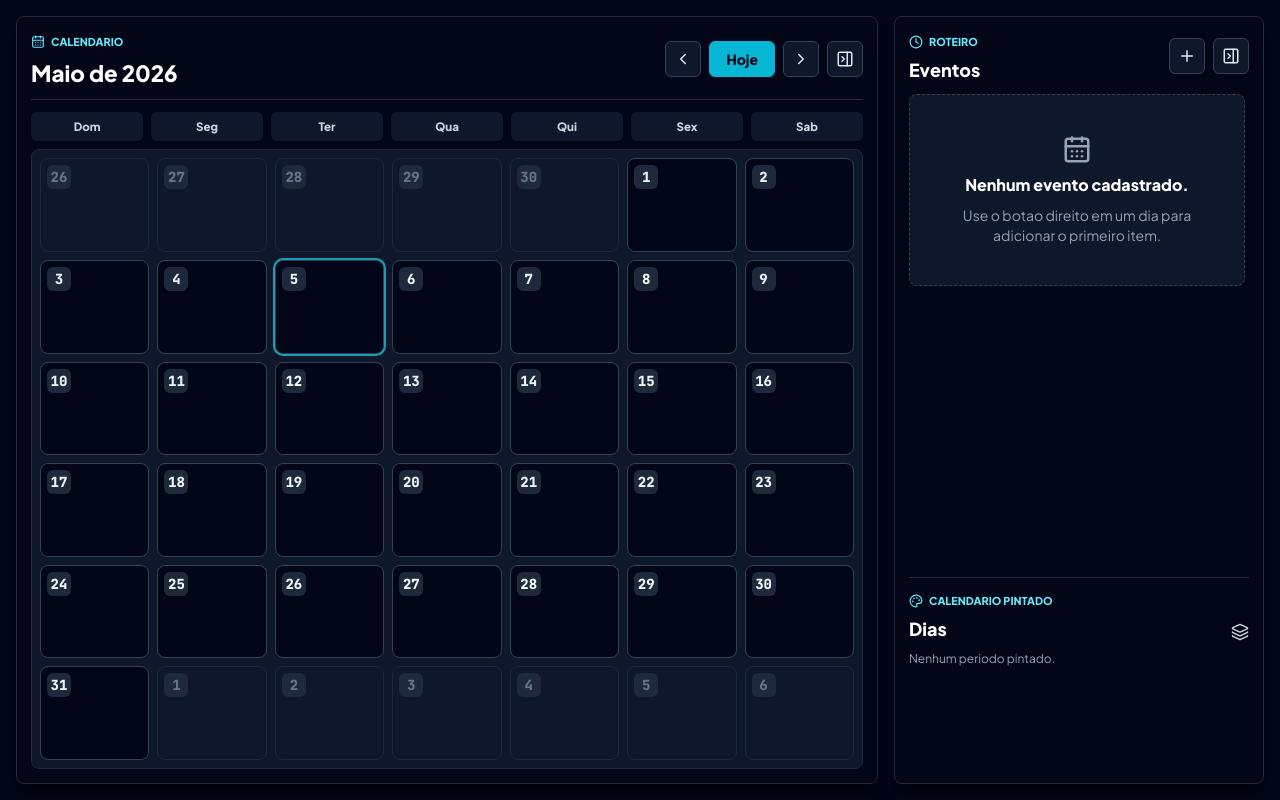
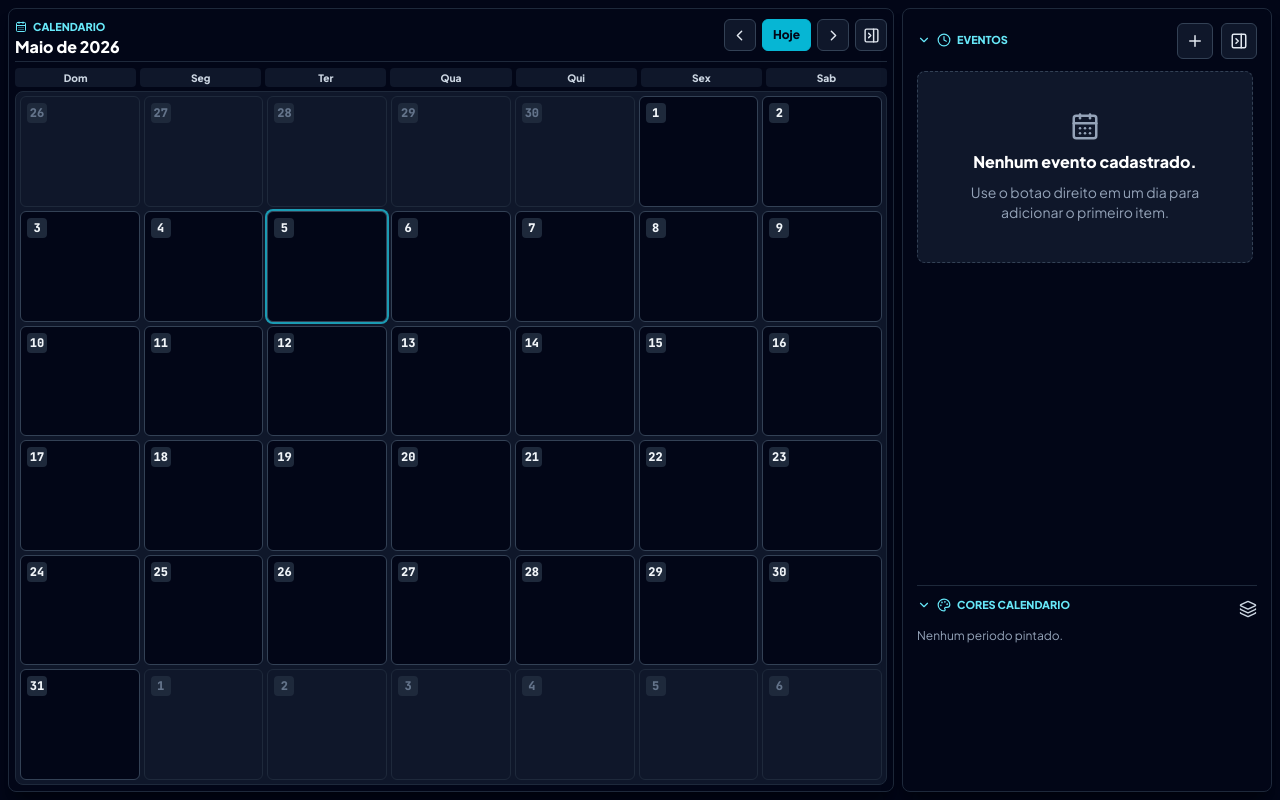
Before and after one commit to guilhermerebelo/calender, a React (Vite) app: page / in a window 1280 px wide. Both pictures are taken after a click on the button 1231 px from the left and 59 px from the top of the page. Built offline with nearby package versions, Linux system fonts and the light colour scheme.

Commit message:
feat: enhance event and painted period management with editing capabilities

```diff
--- a/src/App.tsx
+++ b/src/App.tsx
@@ -9,11 +9,9 @@ import { defaultColor } from "./constants";
 import { eachDateKeyInRange, fullDateLabel } from "./dateUtils";
 import {
   loadEvents,
-  loadExpandedDays,
   loadPaintedPeriods,
   loadRightPanelOpen,
   saveEvents,
-  saveExpandedDays,
   savePaintedPeriods,
   saveRightPanelOpen,
 } from "./storage";
@@ -42,11 +40,11 @@ export function App() {
   const [visibleMonth, setVisibleMonth] = useState(() => new Date());
   const [events, setEvents] = useState<TravelEvent[]>(() => loadEvents());
   const [paintedPeriods, setPaintedPeriods] = useState<PaintedPeriod[]>(() => loadPaintedPeriods());
-  const [expandedDays, setExpandedDays] = useState<Set<string>>(() => new Set(loadExpandedDays()));
   const [selection, setSelection] = useState<DaySelection | null>(null);
   const [contextMenu, setContextMenu] = useState<({ x: number; y: number; date: string } & DateRange) | null>(null);
   const [dayViewDate, setDayViewDate] = useState<string | null>(null);
   const [editingEvent, setEditingEvent] = useState<TravelEvent | null>(null);
+  const [editingPaintedPeriod, setEditingPaintedPeriod] = useState<PaintedPeriod | null>(null);
   const [draft, setDraft] = useState<EventDraft | null>(null);
   const [paintDraft, setPaintDraft] = useState<PaintDraft | null>(null);
   const [paintError, setPaintError] = useState("");
@@ -55,7 +53,6 @@ export function App() {
 
   useEffect(() => saveEvents(events), [events]);
   useEffect(() => savePaintedPeriods(paintedPeriods), [paintedPeriods]);
-  useEffect(() => saveExpandedDays([...expandedDays]), [expandedDays]);
   useEffect(() => saveRightPanelOpen(rightPanelOpen), [rightPanelOpen]);
 
   useEffect(() => {
@@ -100,6 +97,7 @@ export function App() {
     setPaintDraft(null);
     setDayViewDate(null);
     setEditingEvent(null);
+    setEditingPaintedPeriod(null);
     setColorPopoverOpen(false);
     setPaintError("");
   }
@@ -133,6 +131,7 @@ export function App() {
   }
 
   function openPaintCalendar(range: DateRange) {
+    setEditingPaintedPeriod(null);
     setPaintDraft({
       startDate: range.startDate,
       endDate: range.endDate,
@@ -141,6 +140,18 @@ export function App() {
     });
     setPaintError("");
     setContextMenu(null);
+  }
+
+  function openEditPaintedPeriod(period: PaintedPeriod) {
+    setEditingPaintedPeriod(period);
+    setPaintDraft({
+      startDate: period.startDate,
+      endDate: period.endDate,
+      color: period.color,
+      colorName: period.colorName,
+    });
+    setPaintError("");
+    setColorPopoverOpen(false);
   }
 
   function submitEvent(event: FormEvent) {
@@ -183,7 +194,10 @@ export function App() {
     const startDate = paintDraft.startDate <= paintDraft.endDate ? paintDraft.startDate : paintDraft.endDate;
     const endDate = paintDraft.startDate <= paintDraft.endDate ? paintDraft.endDate : paintDraft.startDate;
     const selectedDays = eachDateKeyInRange(startDate, endDate);
-    const paintedDays = new Set(paintedPeriods.flatMap((period) => eachDateKeyInRange(period.startDate, period.endDate)));
+    const otherPaintedPeriods = editingPaintedPeriod
+      ? paintedPeriods.filter((period) => period.id !== editingPaintedPeriod.id)
+      : paintedPeriods;
+    const paintedDays = new Set(otherPaintedPeriods.flatMap((period) => eachDateKeyInRange(period.startDate, period.endDate)));
     const blockedDay = selectedDays.find((day) => paintedDays.has(day));
 
     if (blockedDay) {
@@ -191,6 +205,21 @@ export function App() {
       return;
     }
 
+    if (editingPaintedPeriod) {
+      setPaintedPeriods((current) =>
+        current.map((period) =>
+          period.id === editingPaintedPeriod.id
+            ? {
+                ...period,
+                startDate,
+                endDate,
+                color: paintDraft.color,
+                colorName: paintDraft.colorName,
+              }
+            : period
+        )
+      );
+    } else {
       setPaintedPeriods((current) => [
         ...current,
         {
@@ -202,7 +231,9 @@ export function App() {
           createdAt: new Date().toISOString(),
         },
       ]);
+    }
     setPaintDraft(null);
+    setEditingPaintedPeriod(null);
     setColorPopoverOpen(false);
   }
 
@@ -233,22 +264,12 @@ export function App() {
     });
   }
 
-  function toggleDayExpansion(event: MouseEvent<HTMLButtonElement>, date: string) {
-    event.stopPropagation();
-    setExpandedDays((current) => {
-      const next = new Set(current);
-      next.has(date) ? next.delete(date) : next.add(date);
-      return next;
-    });
-  }
-
   return (
     <main className="min-h-screen bg-slate-950 font-sans text-slate-100 lg:h-screen lg:overflow-hidden">
-      <div className={`grid min-h-screen gap-4 p-3 lg:h-screen lg:p-4 ${rightPanelOpen ? "lg:grid-cols-[minmax(0,1fr)_370px]" : "lg:grid-cols-1"}`}>
+      <div className={`grid min-h-screen gap-2 p-1.5 lg:h-screen lg:p-2 ${rightPanelOpen ? "lg:grid-cols-[minmax(0,1fr)_370px]" : "lg:grid-cols-1"}`}>
         <CalendarPanel
           visibleMonth={visibleMonth}
           eventsByDate={eventsByDate}
-          expandedDays={expandedDays}
           paintedPeriods={paintedPeriods}
           rightPanelOpen={rightPanelOpen}
           selectedRange={selection ? { startDate: selection.startDate, endDate: selection.endDate } : null}
@@ -256,8 +277,8 @@ export function App() {
           onRightPanelToggle={() => setRightPanelOpen((open) => !open)}
           onDaySelect={handleDaySelect}
           onDayCreate={(date) => openCreateEvent(date, "09:00", rangeFromSelectionOrDate(date))}
+          onDayView={setDayViewDate}
           onDayContextMenu={handleDayContextMenu}
-          onDayExpansionToggle={toggleDayExpansion}
         />
 
         {rightPanelOpen && (
@@ -266,6 +287,7 @@ export function App() {
             paintedPeriods={sortedPaints}
             onCreateEvent={openCreateEvent}
             onEditEvent={openEditEvent}
+            onEditPaintedPeriod={openEditPaintedPeriod}
             onDeleteEvent={(eventId) => setEvents((current) => current.filter((item) => item.id !== eventId))}
             onDeletePaintedPeriod={(periodId) => setPaintedPeriods((current) => current.filter((item) => item.id !== periodId))}
             onClose={() => setRightPanelOpen(false)}
@@ -295,6 +317,7 @@ export function App() {
           onClose={() => setDayViewDate(null)}
           onCreateEvent={openCreateEvent}
           onEditEvent={openEditEvent}
+          onDeleteEvent={(eventId) => setEvents((current) => current.filter((item) => item.id !== eventId))}
         />
       )}
 
@@ -314,10 +337,12 @@ export function App() {
       {paintDraft && (
         <PaintDialog
           draft={paintDraft}
+          editing={Boolean(editingPaintedPeriod)}
           error={paintError}
           colorPopoverOpen={colorPopoverOpen}
           onClose={() => {
             setPaintDraft(null);
+            setEditingPaintedPeriod(null);
             setPaintError("");
             setColorPopoverOpen(false);
           }}
--- a/src/components/CalendarPanel.tsx
+++ b/src/components/CalendarPanel.tsx
@@ -1,22 +1,19 @@
 import {
   CalendarDays,
-  ChevronDown,
   ChevronLeft,
   ChevronRight,
-  ChevronUp,
   PanelRightClose,
   PanelRightOpen,
 } from "lucide-react";
 import { type KeyboardEvent as ReactKeyboardEvent, type MouseEvent } from "react";
 import { addMonths, buildMonthGrid, isDateKeyInRange, monthLabel } from "../dateUtils";
 import { weekDays } from "../constants";
-import { iconButtonClass, eyebrowClass, panelClass } from "../uiClasses";
+import { eyebrowClass, panelClass } from "../uiClasses";
 import { PaintedPeriod, TravelEvent } from "../types";
 
 type CalendarPanelProps = {
   visibleMonth: Date;
   eventsByDate: Record<string, TravelEvent[]>;
-  expandedDays: Set<string>;
   paintedPeriods: PaintedPeriod[];
   rightPanelOpen: boolean;
   selectedRange: { startDate: string; endDate: string } | null;
@@ -24,14 +21,13 @@ type CalendarPanelProps = {
   onRightPanelToggle: () => void;
   onDaySelect: (event: MouseEvent<HTMLDivElement>, date: string) => void;
   onDayCreate: (date: string) => void;
+  onDayView: (date: string) => void;
   onDayContextMenu: (event: MouseEvent<HTMLDivElement>, date: string) => void;
-  onDayExpansionToggle: (event: MouseEvent<HTMLButtonElement>, date: string) => void;
 };
 
 export function CalendarPanel({
   visibleMonth,
   eventsByDate,
-  expandedDays,
   paintedPeriods,
   rightPanelOpen,
   selectedRange,
@@ -39,10 +35,13 @@ export function CalendarPanel({
   onRightPanelToggle,
   onDaySelect,
   onDayCreate,
+  onDayView,
   onDayContextMenu,
-  onDayExpansionToggle,
 }: CalendarPanelProps) {
   const monthDays = buildMonthGrid(visibleMonth);
+  const maxVisibleEvents = 1;
+  const compactIconButtonClass =
+    "grid h-8 w-8 place-items-center rounded-md border border-slate-700 bg-slate-900 text-slate-200 transition hover:border-cyan-400 hover:bg-cyan-950 hover:text-cyan-100";
 
   function handleDayKeyDown(event: ReactKeyboardEvent<HTMLDivElement>, date: string) {
     if (event.key !== "Enter" && event.key !== " ") return;
@@ -56,55 +55,56 @@ export function CalendarPanel({
   }
 
   return (
-    <section className={`${panelClass} flex min-h-0 flex-col p-3.5`} aria-label="Calendario">
-      <header className="flex min-h-[50px] items-center justify-between gap-3 border-b border-slate-800 pb-3">
+    <section className={`${panelClass} flex min-h-0 flex-col p-1.5`} aria-label="Calendario">
+      <header className="flex min-h-[34px] items-center justify-between gap-2 border-b border-slate-800 pb-1.5">
         <div>
           <span className={`${eyebrowClass} inline-flex items-center gap-1.5`}>
-            <CalendarDays size={14} />
+            <CalendarDays size={12} />
             Calendario
           </span>
-          <h1 className="mt-1 text-[clamp(1.32rem,1.75vw,1.85rem)] font-extrabold leading-tight text-white">
+          <h1 className="text-[clamp(1rem,1.25vw,1.32rem)] font-extrabold leading-none text-white">
             {monthLabel(visibleMonth)}
           </h1>
         </div>
-        <div className="flex items-center gap-2">
-          <button className={iconButtonClass} type="button" onClick={() => onVisibleMonthChange(addMonths(visibleMonth, -1))} aria-label="Mes anterior">
-            <ChevronLeft size={18} />
+        <div className="flex items-center gap-1.5">
+          <button className={compactIconButtonClass} type="button" onClick={() => onVisibleMonthChange(addMonths(visibleMonth, -1))} aria-label="Mes anterior">
+            <ChevronLeft size={17} />
           </button>
           <button
-            className="h-9 rounded-md border border-cyan-500 bg-cyan-500 px-4 text-sm font-extrabold text-slate-950 transition hover:border-cyan-300 hover:bg-cyan-300"
+            className="h-8 rounded-md border border-cyan-500 bg-cyan-500 px-2.5 text-xs font-extrabold text-slate-950 transition hover:border-cyan-300 hover:bg-cyan-300"
             type="button"
             onClick={() => onVisibleMonthChange(new Date())}
           >
             Hoje
           </button>
-          <button className={iconButtonClass} type="button" onClick={() => onVisibleMonthChange(addMonths(visibleMonth, 1))} aria-label="Proximo mes">
-            <ChevronRight size={18} />
+          <button className={compactIconButtonClass} type="button" onClick={() => onVisibleMonthChange(addMonths(visibleMonth, 1))} aria-label="Proximo mes">
+            <ChevronRight size={17} />
           </button>
           <button
-            className={iconButtonClass}
+            className={compactIconButtonClass}
             type="button"
             onClick={onRightPanelToggle}
             aria-label={rightPanelOpen ? "Fechar painel direito" : "Abrir painel direito"}
             title={rightPanelOpen ? "Fechar painel" : "Abrir painel"}
           >
-            {rightPanelOpen ? <PanelRightClose size={18} /> : <PanelRightOpen size={18} />}
+            {rightPanelOpen ? <PanelRightClose size={17} /> : <PanelRightOpen size={17} />}
           </button>
         </div>
       </header>
 
-      <div className="mt-3 grid grid-cols-7 gap-2">
+      <div className="mt-1.5 grid grid-cols-7 gap-1">
         {weekDays.map((day) => (
-          <span className="rounded-md bg-slate-900 px-2 py-1.5 text-center text-[0.72rem] font-black text-slate-300" key={day}>
+          <span className="rounded bg-slate-900 px-1.5 py-0.5 text-center text-[0.64rem] font-black text-slate-300" key={day}>
             {day}
           </span>
         ))}
       </div>
 
-      <div className="mt-2 grid min-h-[520px] flex-1 grid-cols-7 grid-rows-6 gap-2 overflow-hidden rounded-lg border border-slate-800 bg-slate-900 p-2 lg:min-h-0 lg:max-h-[calc(100vh-118px)]">
+      <div className="mt-1 grid min-h-[600px] flex-1 grid-cols-7 grid-rows-6 gap-1 overflow-hidden rounded-lg border border-slate-800 bg-slate-900 p-1 lg:min-h-0 lg:max-h-[calc(100vh-66px)]">
         {monthDays.map((day) => {
           const dayEvents = eventsByDate[day.key] ?? [];
-          const expanded = expandedDays.has(day.key);
+          const visibleEvents = dayEvents.slice(0, maxVisibleEvents);
+          const hiddenEvents = Math.max(0, dayEvents.length - visibleEvents.length);
           const painted = paintForDay(day.key);
           const selected = selectedRange ? isDateKeyInRange(day.key, selectedRange.startDate, selectedRange.endDate) : false;
           const paintedStyle = painted
@@ -116,7 +116,7 @@ export function CalendarPanel({
 
           return (
             <div
-              className={`min-h-0 cursor-pointer overflow-hidden rounded-lg border p-1.5 text-left outline-none transition hover:-translate-y-0.5 hover:border-cyan-400 hover:shadow-md hover:shadow-cyan-950/40 ${
+              className={`relative flex min-h-0 cursor-pointer flex-col justify-center overflow-hidden rounded-md border px-1.5 pb-1.5 pt-6 text-left outline-none transition hover:border-cyan-400 hover:shadow-md hover:shadow-cyan-950/40 ${
                 day.inCurrentMonth ? "border-slate-700 bg-slate-950 text-slate-100" : "border-slate-800 bg-slate-900 text-slate-500"
               } ${day.isToday ? "ring-2 ring-cyan-400/70" : ""} ${selected ? "border-cyan-300 bg-cyan-500/15 shadow-inner shadow-cyan-950/60" : ""}`}
               key={day.key}
@@ -129,30 +129,37 @@ export function CalendarPanel({
               style={paintedStyle}
               tabIndex={0}
             >
-              <div className="flex items-center justify-between gap-1">
-                <span className="grid h-6 w-6 place-items-center rounded-md bg-slate-800 font-mono text-sm font-black">{day.date.getDate()}</span>
-                <div className="flex items-center gap-1">
-                  {painted && <span className="h-2 w-2 rounded-full" style={{ backgroundColor: painted.color }} title={painted.colorName} />}
-                  {dayEvents.length > 0 && (
+              <span className="absolute left-1.5 top-1.5 grid h-5 w-5 place-items-center rounded bg-slate-800 font-mono text-xs font-black">{day.date.getDate()}</span>
+              {painted && <span className="absolute right-1.5 top-2 h-2 w-2 rounded-full" style={{ backgroundColor: painted.color }} title={painted.colorName} />}
+              {dayEvents.length > 0 && (
+                <div className="flex min-w-0 flex-col gap-1">
+                  {visibleEvents.map((event) => (
                     <button
-                      className="inline-flex h-6 items-center gap-1 rounded-md border border-slate-700 bg-slate-900 px-1.5 text-[0.72rem] font-black text-slate-300 hover:bg-cyan-950 hover:text-cyan-100"
+                      className="block min-h-[20px] w-full truncate rounded border border-cyan-500/25 bg-cyan-500/10 px-1.5 py-0.5 text-left text-xs leading-tight text-cyan-100 hover:border-cyan-400 hover:bg-cyan-950"
+                      key={event.id}
                       type="button"
-                      onClick={(event) => onDayExpansionToggle(event, day.key)}
-                      aria-label="Mostrar eventos"
+                      onClick={(clickEvent) => {
+                        clickEvent.stopPropagation();
+                        onDayView(day.key);
+                      }}
+                      aria-label={`Ver agenda de ${day.date.getDate()}`}
                     >
-                      <span>{dayEvents.length}</span>
-                      {expanded ? <ChevronUp size={14} /> : <ChevronDown size={14} />}
+                      {event.title}
+                    </button>
+                  ))}
+                  {hiddenEvents > 0 && (
+                    <button
+                      className="h-[20px] w-full truncate rounded border border-slate-700 bg-slate-900 px-1.5 text-left text-xs font-black leading-tight text-cyan-200 hover:border-cyan-400 hover:bg-cyan-950 hover:text-cyan-100"
+                      type="button"
+                      onClick={(event) => {
+                        event.stopPropagation();
+                        onDayView(day.key);
+                      }}
+                      aria-label={`Ver todos os eventos de ${day.date.getDate()}`}
+                    >
+                      +{hiddenEvents} eventos
                     </button>
                   )}
-                </div>
-              </div>
-              {expanded && (
-                <div className="mt-1.5 flex min-w-0 flex-col gap-1">
-                  {dayEvents.map((event) => (
-                    <span className="block truncate rounded border border-cyan-500/30 bg-cyan-500/10 px-1.5 py-1 text-[0.68rem] text-cyan-100" key={event.id}>
-                      {event.title}
-                    </span>
-                  ))}
                 </div>
               )}
             </div>
--- a/src/components/EventsPanel.tsx
+++ b/src/components/EventsPanel.tsx
@@ -1,4 +1,5 @@
-import { CalendarDays, Clock, Edit3, Layers, MessageSquare, Palette, PanelRightClose, Plus, Trash2 } from "lucide-react";
+import { CalendarDays, ChevronDown, ChevronRight, Clock, Edit3, Layers, MessageSquare, Palette, PanelRightClose, Plus, Trash2 } from "lucide-react";
+import { useState } from "react";
 import { fullDateLabel, toDateKey } from "../dateUtils";
 import { eyebrowClass, iconButtonClass, metaClass, miniButtonClass, panelClass } from "../uiClasses";
 import { PaintedPeriod, TravelEvent } from "../types";
@@ -8,6 +9,7 @@ type EventsPanelProps = {
   paintedPeriods: PaintedPeriod[];
   onCreateEvent: (date: string) => void;
   onEditEvent: (event: TravelEvent) => void;
+  onEditPaintedPeriod: (period: PaintedPeriod) => void;
   onDeleteEvent: (eventId: string) => void;
   onDeletePaintedPeriod: (periodId: string) => void;
   onClose: () => void;
@@ -18,10 +20,14 @@ export function EventsPanel({
   paintedPeriods,
   onCreateEvent,
   onEditEvent,
+  onEditPaintedPeriod,
   onDeleteEvent,
   onDeletePaintedPeriod,
   onClose,
 }: EventsPanelProps) {
+  const [eventsOpen, setEventsOpen] = useState(true);
+  const [paintedOpen, setPaintedOpen] = useState(true);
+
   function eventDateLabel(event: TravelEvent) {
     return event.startDate === event.endDate
       ? fullDateLabel(event.startDate)
@@ -29,15 +35,16 @@ export function EventsPanel({
   }
 
   return (
-    <aside className={`${panelClass} flex min-h-[420px] flex-col p-3.5`} aria-label="Eventos cadastrados">
+    <aside className={`${panelClass} flex min-h-[420px] flex-col gap-2 p-3.5`} aria-label="Eventos cadastrados">
+      <section className={`flex min-h-0 flex-col ${eventsOpen ? "flex-1" : "shrink-0"}`}>
         <div className="flex items-center justify-between gap-3">
-        <div>
+          <button className="min-w-0 text-left" type="button" onClick={() => setEventsOpen((open) => !open)} aria-expanded={eventsOpen}>
             <span className={`${eyebrowClass} inline-flex items-center gap-1.5`}>
+              {eventsOpen ? <ChevronDown size={14} /> : <ChevronRight size={14} />}
               <Clock size={14} />
-            Roteiro
+              Eventos
             </span>
-          <h2 className="mt-1 text-lg font-extrabold leading-tight text-white">Eventos</h2>
-        </div>
+          </button>
           <div className="flex items-center gap-2">
             <button className={iconButtonClass} type="button" onClick={() => onCreateEvent(toDateKey(new Date()))} aria-label="Adicionar evento">
               <Plus size={18} />
@@ -48,6 +55,7 @@ export function EventsPanel({
           </div>
         </div>
 
+        {eventsOpen && (
           <div className="mt-3 flex min-h-0 flex-1 flex-col gap-2.5 overflow-auto pr-1">
             {events.length === 0 && (
               <div className="grid min-h-48 place-items-center content-center gap-2 rounded-lg border border-dashed border-slate-700 bg-slate-900 p-5 text-center text-slate-400">
@@ -91,18 +99,22 @@ export function EventsPanel({
               </article>
             ))}
           </div>
+        )}
+      </section>
 
-      <div className="mt-3 flex max-h-[34vh] min-h-48 flex-col border-t border-slate-800 pt-3">
+      <section className={`flex min-h-0 flex-col border-t border-slate-800 pt-2 ${paintedOpen ? "max-h-[42vh] min-h-48" : "shrink-0"}`}>
         <div className="flex items-end justify-between gap-3">
-          <div>
+          <button className="min-w-0 text-left" type="button" onClick={() => setPaintedOpen((open) => !open)} aria-expanded={paintedOpen}>
             <span className={`${eyebrowClass} inline-flex items-center gap-1.5`}>
+              {paintedOpen ? <ChevronDown size={14} /> : <ChevronRight size={14} />}
               <Palette size={14} />
-              Calendario pintado
+              Cores calendario
             </span>
-            <h2 className="mt-1 text-lg font-extrabold leading-tight text-white">Dias</h2>
+          </button>
+          <Layers className="shrink-0 text-slate-300" size={18} />
         </div>
-          <Layers className="text-slate-300" size={18} />
-        </div>
+
+        {paintedOpen && (
           <div className="mt-2.5 flex flex-col gap-2 overflow-auto pr-1">
             {paintedPeriods.length === 0 && <p className="text-xs text-slate-400">Nenhum periodo pintado.</p>}
             {paintedPeriods.map((period) => (
@@ -113,6 +125,10 @@ export function EventsPanel({
                   <span className="block text-xs text-slate-400">{fullDateLabel(period.startDate)}</span>
                   {period.startDate !== period.endDate && <span className="block text-xs text-slate-400">{fullDateLabel(period.endDate)}</span>}
                 </div>
+                <div className="flex gap-1.5">
+                  <button className={miniButtonClass} type="button" onClick={() => onEditPaintedPeriod(period)} aria-label="Editar pintura">
+                    <Edit3 size={14} />
+                  </button>
                   <button
                     className={`${miniButtonClass} hover:border-red-400 hover:bg-red-950 hover:text-red-200`}
                     type="button"
@@ -121,10 +137,12 @@ export function EventsPanel({
                   >
                     <Trash2 size={14} />
                   </button>
+                </div>
               </article>
             ))}
           </div>
-      </div>
+        )}
+      </section>
     </aside>
   );
 }
--- a/src/storage.ts
+++ b/src/storage.ts
@@ -3,7 +3,6 @@ import { nextHour } from "./timeUtils";
 
 const EVENTS_STORAGE_KEY = "calender:eventos";
 const PAINT_STORAGE_KEY = "calender:pinturas";
-const EXPANDED_DAYS_STORAGE_KEY = "calender:dias-expandidos";
 const RIGHT_PANEL_OPEN_STORAGE_KEY = "calender:painel-direito-aberto";
 
 function isDateKey(value: unknown): value is string {
@@ -96,21 +95,6 @@ export function savePaintedPeriods(periods: PaintedPeriod[]) {
   localStorage.setItem(PAINT_STORAGE_KEY, JSON.stringify(periods));
 }
 
-export function loadExpandedDays(): string[] {
-  try {
-    const stored = localStorage.getItem(EXPANDED_DAYS_STORAGE_KEY);
-    if (!stored) return [];
-    const parsed = JSON.parse(stored);
-    return Array.isArray(parsed) ? parsed.filter(isDateKey) : [];
-  } catch {
-    return [];
-  }
-}
-
-export function saveExpandedDays(days: string[]) {
-  localStorage.setItem(EXPANDED_DAYS_STORAGE_KEY, JSON.stringify(days));
-}
-
 export function loadRightPanelOpen(): boolean {
   try {
     return localStorage.getItem(RIGHT_PANEL_OPEN_STORAGE_KEY) === "true";
```
Also changed, not shown: src/components/DayDialog.tsx (+22 -7 lines), src/components/PaintDialog.tsx (+6 -4 lines), src/constants.ts (+8 -0 lines). Lines whose indentation alone changed are shown as unchanged.
